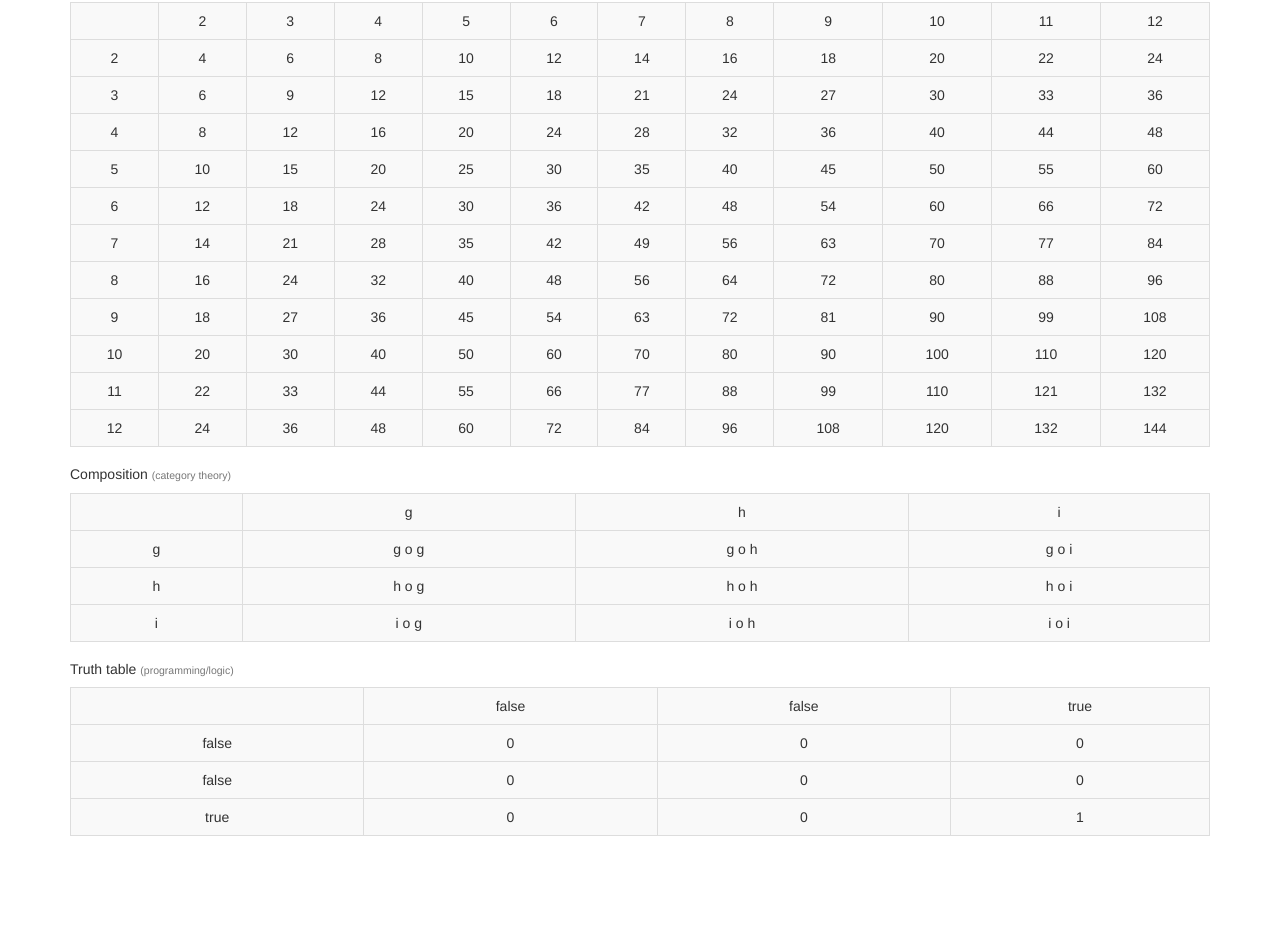
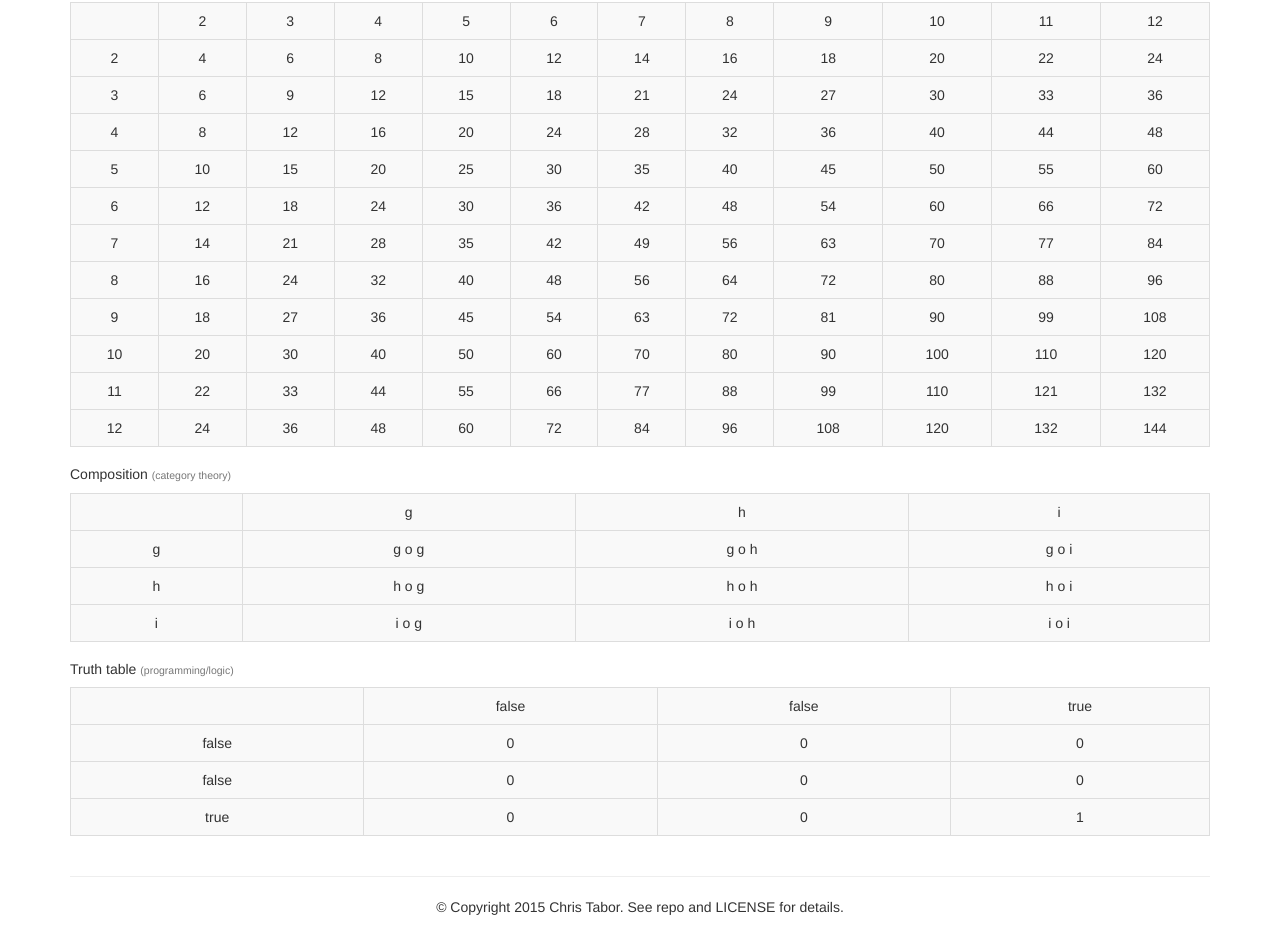
Before and after one commit to christabor/jquery.cayley, a website: page index.html in a window 1280 px wide. Shown: the part 895-1822 px from the top of the page. Before the commit the page ends 1751 px from the top, so only its background shows below. Drawn offline with nearby package versions, Linux system fonts and the light colour scheme.

Commit message:
Add new examples

```diff
--- a/index.html
+++ b/index.html
@@ -56,6 +56,10 @@
 		<table id="truth" class="text-center table table-striped table-bordered"></table>
 	</div>
 </div>
+<hr>
+<p class="text-center copyright">
+	&copy; Copyright 2015 Chris Tabor. <br class="visible-xs"> See repo and LICENSE for details.
+</p>
 </section>
 <script src="http://ajax.googleapis.com/ajax/libs/jquery/2.0.0/jquery.min.js"></script>
 <script src="dist/jquery.cayley.min.js"></script>
--- a/src/jquery.cayley.js
+++ b/src/jquery.cayley.js
@@ -1,3 +1,8 @@
+/*!
+ * jquery.cayley - A jquery plugin for generating cayley tables.
+ * (c) 2015 Chris Tabor <dxdstudio@gmail.com>
+ * <3
+ */
 // the semi-colon before function invocation is a safety net against concatenated
 // scripts and/or other plugins which may not be closed properly.
 ;(function($, window, document, undefined) {
```
Lines whose indentation alone changed are shown as unchanged.
